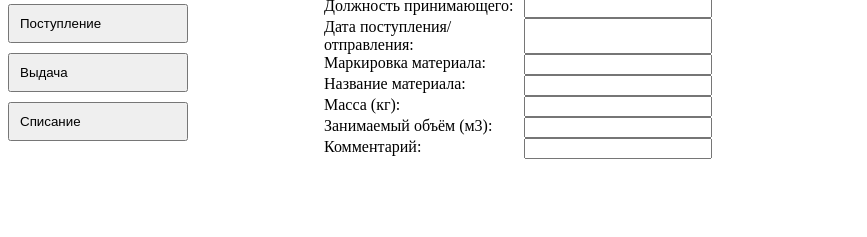
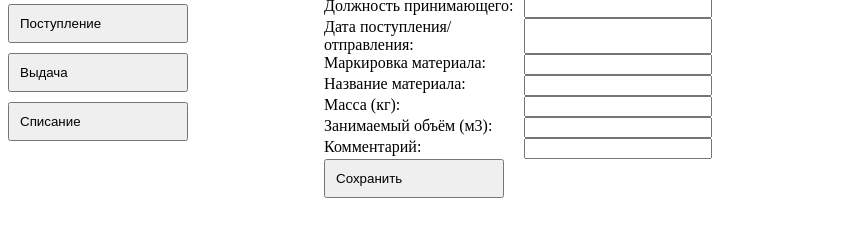
Before and after one commit to ErmKaterina/example.github.io, a plain HTML site: page поступления.html in a window 1280 px wide. Shown: the part 125-362 px from the top of the page, without its empty margins (0-867 px from the left). Drawn offline with Linux system fonts and the light colour scheme.

Commit message:
Add files via upload

```diff
--- a/поступления.html
+++ b/поступления.html
@@ -3,7 +3,7 @@
 
 <head>
     <meta charset="UTF-8">
-    <meta name="viewport" content="width=device-width, initial-scale=1.0">
+
     <title> Учёт материалов </title>
     <link rel="stylesheet" href="styleПоступления.css">
 </head>
@@ -17,8 +17,10 @@
         <div class="wrapper">
             <div class="container">
                 <div class="buttons">
-                    <button class="button" type="button" onclick="window.location.href = 'вход в систему..html'">Вход в систему</button>
-                    <button class="button" type="button" onclick="window.location.href = 'поступления.html'">Поступление</button>
+                    <button class="button" type="button" onclick="window.location.href = 'вход в систему..html'">Вход в
+                        систему</button>
+                    <button class="button" type="button"
+                        onclick="window.location.href = 'поступления.html'">Поступление</button>
                     <button class="button" type="button" onclick="window.location.href = 'выдача.html'">Выдача</button>
                     <button class="button" type="button" onclick="">Списание</button>
                 </div>
@@ -82,7 +84,7 @@
 
                 </div>
 
-
+                <button class="button" type="button" onclick="">Сохранить</button>
             </div>
         </div>
     </div>
```
Also changed, not shown: index.html (+2 -3 lines), вход в систему..html (+1 -1 lines), выдача.html (+2 -1 lines).
